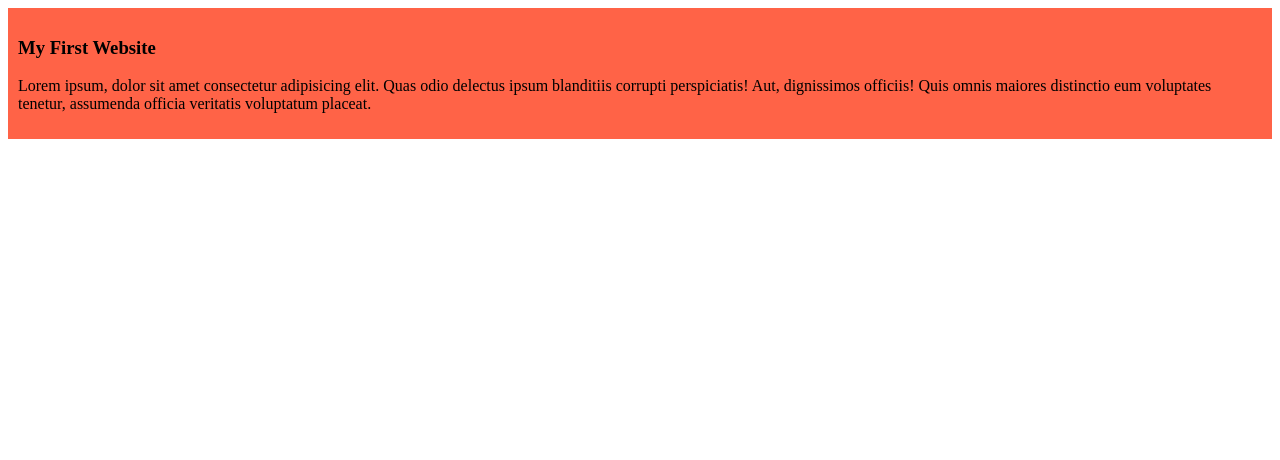
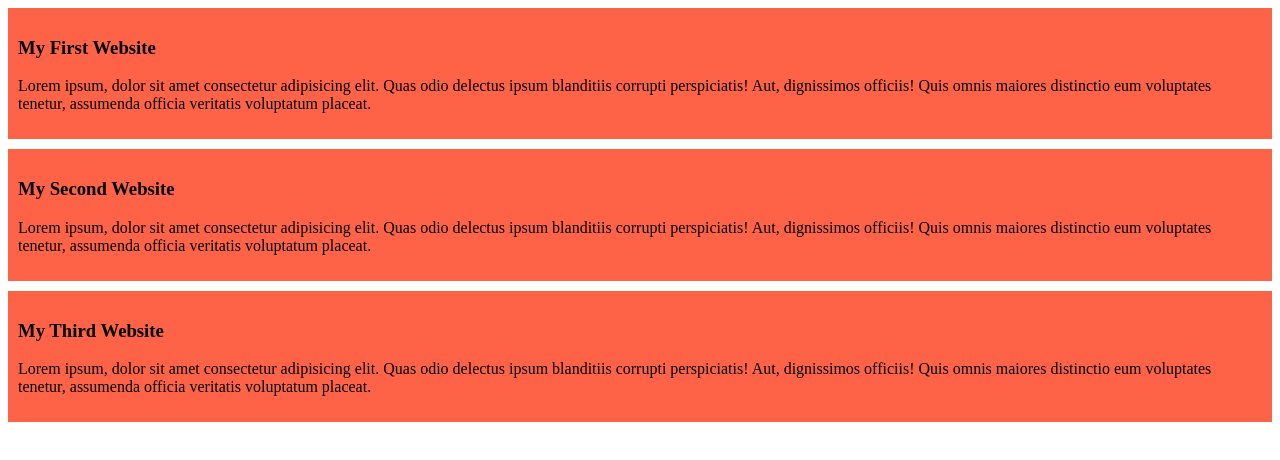
Before and after one commit to SR-Zisan-007/my-simple-website, a plain HTML site: page index.html in a window 1280 px wide. Drawn offline with Linux system fonts and the light colour scheme.

Commit message:
add more to the blog

```diff
--- a/Styles/blogs.css
+++ b/Styles/blogs.css
@@ -1,4 +1,5 @@
 div {
     background-color: tomato;
     padding: 10px;
+    margin-bottom: 10px;
 }
--- a/index.html
+++ b/index.html
@@ -11,5 +11,13 @@
         <h3>My First Website</h3>
         <p>Lorem ipsum, dolor sit amet consectetur adipisicing elit. Quas odio delectus ipsum blanditiis corrupti perspiciatis! Aut, dignissimos officiis! Quis omnis maiores distinctio eum voluptates tenetur, assumenda officia veritatis voluptatum placeat.</p>
     </div>
+    <div>
+        <h3>My Second Website</h3>
+        <p>Lorem ipsum, dolor sit amet consectetur adipisicing elit. Quas odio delectus ipsum blanditiis corrupti perspiciatis! Aut, dignissimos officiis! Quis omnis maiores distinctio eum voluptates tenetur, assumenda officia veritatis voluptatum placeat.</p>
+    </div>
+    <div>
+        <h3>My Third Website</h3>
+        <p>Lorem ipsum, dolor sit amet consectetur adipisicing elit. Quas odio delectus ipsum blanditiis corrupti perspiciatis! Aut, dignissimos officiis! Quis omnis maiores distinctio eum voluptates tenetur, assumenda officia veritatis voluptatum placeat.</p>
+    </div>
 </body>
 </html>
```
